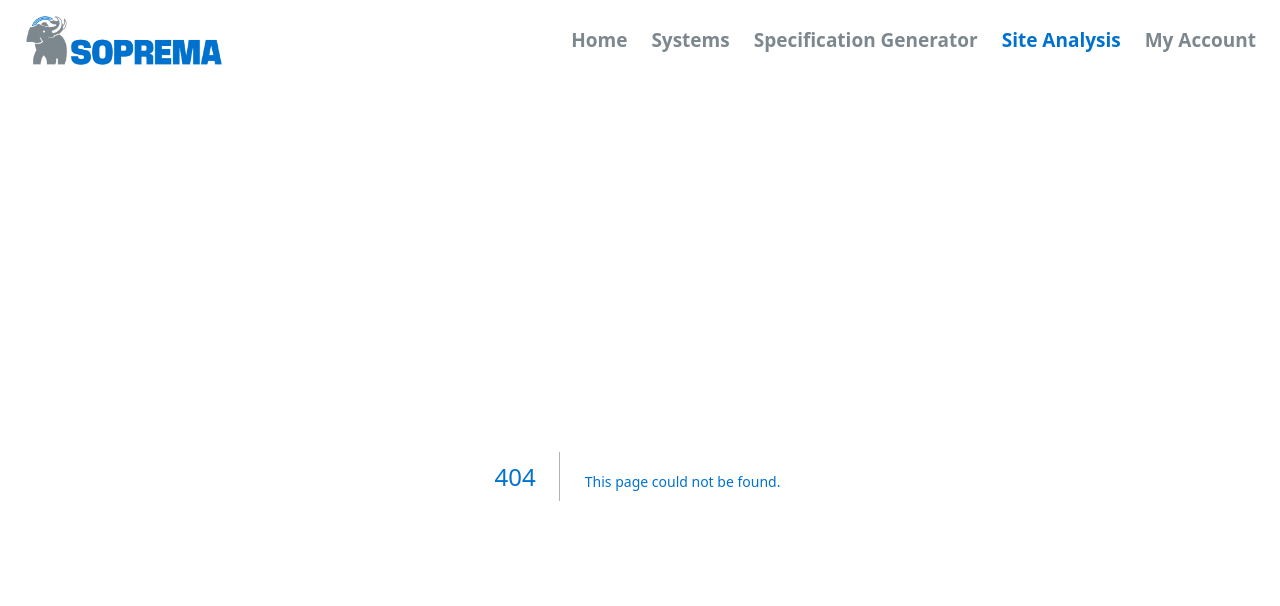
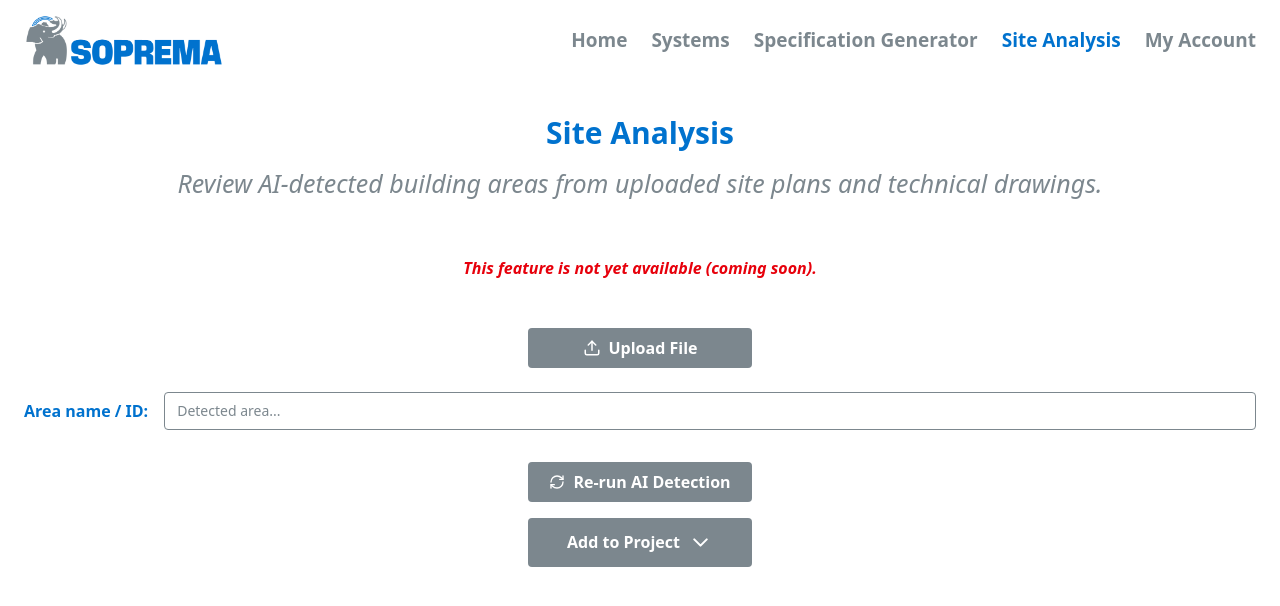
Before and after one commit to Walphhh/SopraSpec, a Next.js app in the folder sopra-spec-frontend/: page /site-analysis in a window 1280 px wide. Before the commit this address had no page. Shown: the top 606 px of the page. Built offline with nearby package versions, Linux system fonts and the light colour scheme.

Commit message:
create site analysis page

```diff
--- /dev/null
+++ b/sopra-spec-frontend/src/app/site-analysis/page.tsx
@@ -0,0 +1,74 @@
+"use client";
+
+import { useState } from "react";
+import { Upload, RefreshCw } from "lucide-react";
+import ProjectDropdownButton from "@/components/ProjectDropDownButton";
+
+export default function SiteAnalysis() {
+    const [detectedArea, setDetectedArea] = useState("Detected area...");
+
+    return (
+        <div className="p-6">
+            {/* Title */}
+            <h1>Site Analysis</h1>
+
+            {/* Instruction */}
+            <h4 className="mb-6">
+                Review AI-detected building areas from uploaded site plans and technical drawings.
+            </h4>
+
+            {/* Coming soon note */}
+            <div className="w-full flex justify-center">
+                <p className="italic mb-6 text-red-600 font-semibold text-center">
+                    This feature is not yet available (coming soon).
+                </p>
+            </div>
+
+            {/* Upload button */}
+            <div className="mb-6 flex justify-center">
+                <input
+                    id="upload-file"
+                    type="file"
+                    className="hidden"
+                    onChange={(e) => {
+                        const file = e.target.files?.[0];
+                        if (file) e.target.value = "";
+                    }}
+                />
+                <label
+                    htmlFor="upload-file"
+                    className="inline-flex items-center justify-center w-56 gap-2 px-4 py-2 bg-[#7C878E] text-white font-semibold rounded cursor-pointer hover:bg-[#0072CE] transition"
+                >
+                    <Upload size={18} /> Upload File
+                </label>
+            </div>
+
+            {/* Area name / ID + detected area field */}
+            <div className="flex items-center space-x-4 mb-8">
+                <label className="font-medium whitespace-nowrap text-[#0072CE] font-semibold">
+                    Area name / ID:
+                </label>
+                <input
+                    type="text"
+                    className="flex-1 border border-[#7C878E] rounded px-3 py-2 text-sm"
+                    value={detectedArea}
+                    onChange={(e) => setDetectedArea(e.target.value)}
+                />
+            </div>
+
+            {/* Action buttons */}
+            <div className="flex flex-col items-center space-y-4">
+                {/* Re-run AI Detection */}
+                <button className="inline-flex items-center justify-center w-56 gap-2 px-4 py-2 bg-[#7C878E] text-white font-semibold rounded cursor-pointer hover:bg-[#0072CE] transition">
+                    <RefreshCw className="w-4 h-4" />
+                    Re-run AI Detection
+                </button>
+
+                {/* Add to Project dropdown */}
+                <div className="relative">
+                    <ProjectDropdownButton projects={["Project A", "Project B", "Project C"]} />
+                </div>
+            </div>
+        </div>
+    );
+}
```
